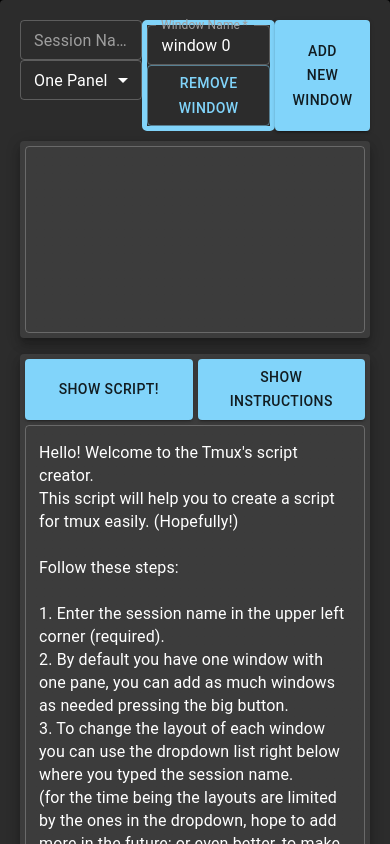
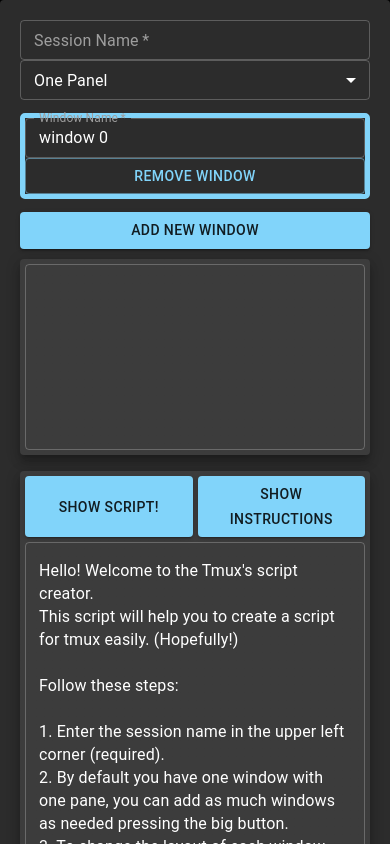
Before and after one commit to carlossgv/tmux-script-creator, a Next.js app: page / in a window 390 px wide. Shown: the top 844 px of the page. Built offline with nearby package versions, Linux system fonts and the light colour scheme.

Commit message:
added responsiveness to top part

```diff
--- a/components/Main/Main.module.css
+++ b/components/Main/Main.module.css
@@ -19,4 +19,11 @@
   .creationContainer {
     flex-direction: column;
   }
+  .mainInfo {
+    flex-direction: column;
+    margin: auto;
+    margin-bottom: 10px;
+    row-gap: 0.8rem;
+    max-width: 450px;
+  }
 }
```
